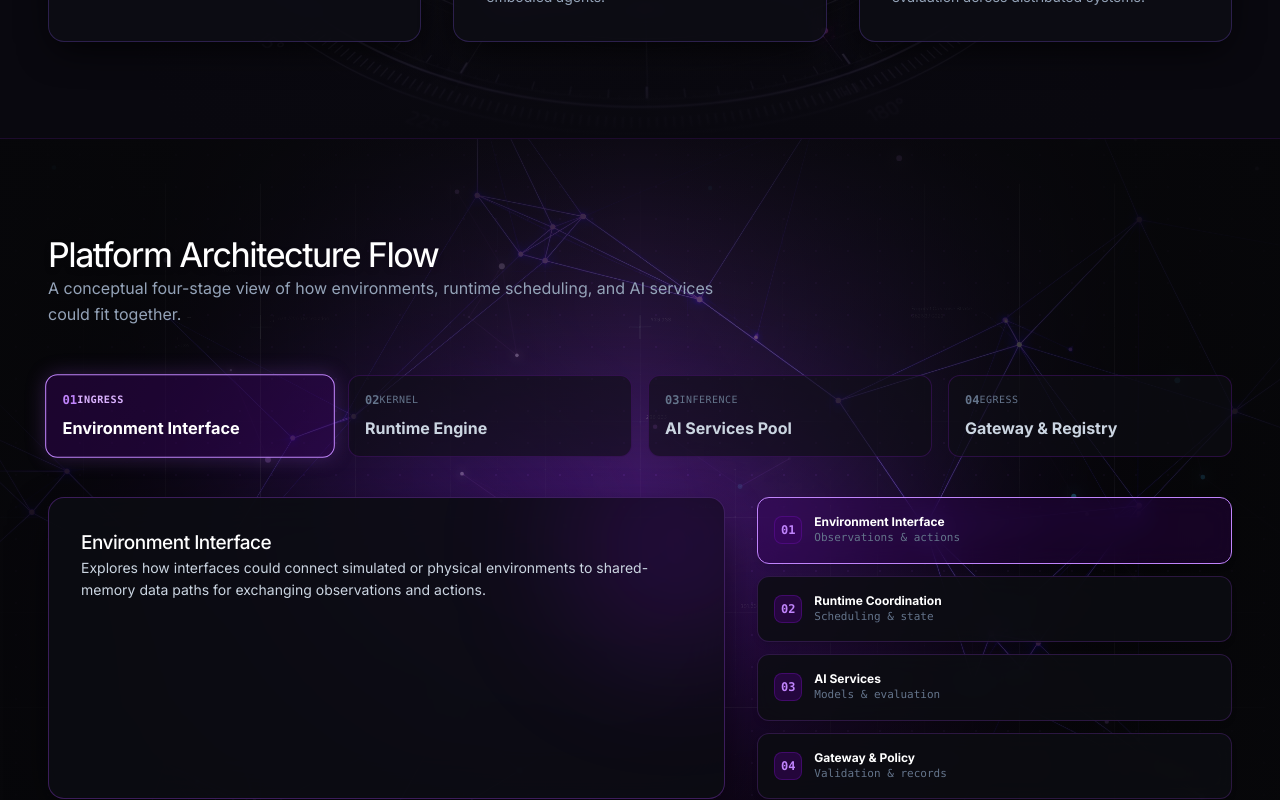
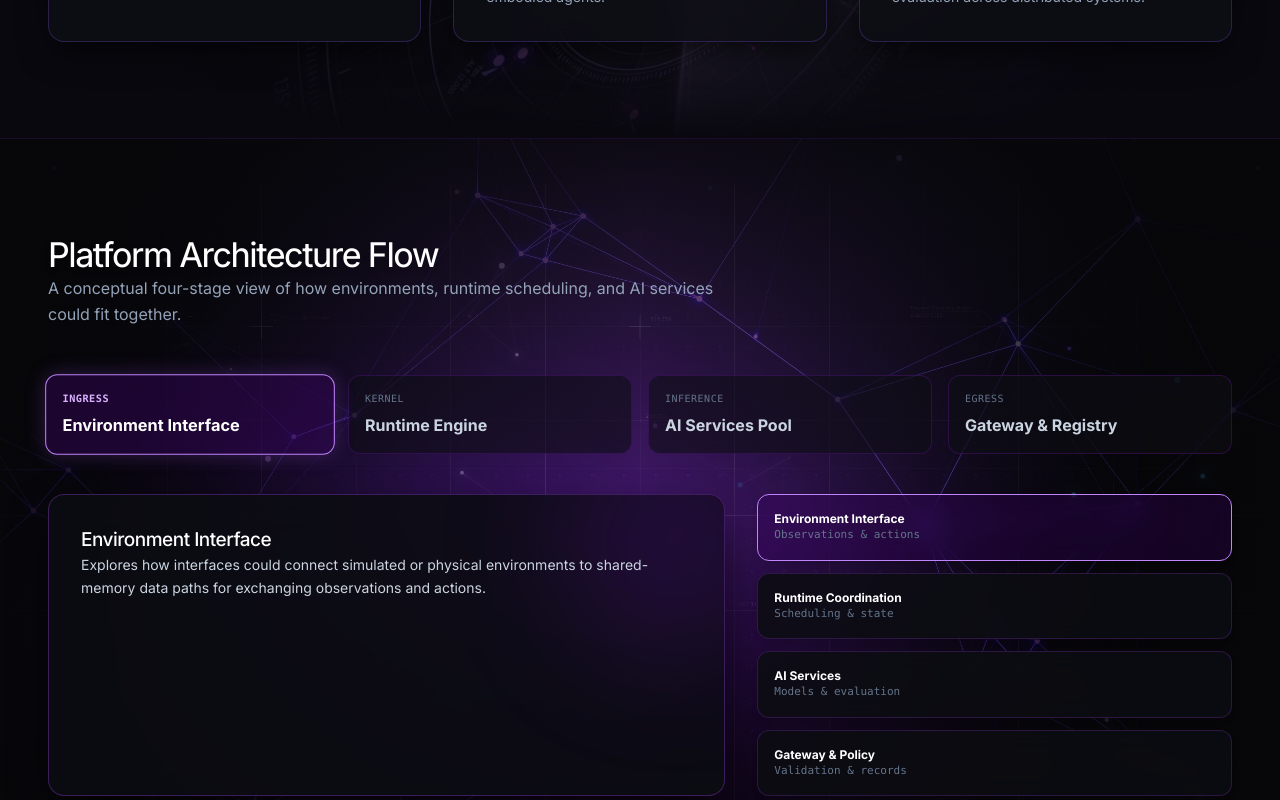
Before and after one commit to Pahuja07/SpacebornWeb, a React (Vite) app: page /platform-ai in a window 1280 px wide. Shown: the part 1380-2180 px from the top of the page. Built offline with nearby package versions, Linux system fonts and the light colour scheme.

Commit message:
Removed Numbers

```diff
--- a/src/features/platform-ai/ArchitectureSection.tsx
+++ b/src/features/platform-ai/ArchitectureSection.tsx
@@ -2,7 +2,6 @@
 
 interface PipelineStage {
     id: string;
-    stepNumber: string;
     shortTag: string;
     title: string;
     desc: string;
@@ -10,29 +9,25 @@
 
 const pipelineStages: PipelineStage[] = [
     {
-        id: "STAGE 01 // INGRESS",
-        stepNumber: "01",
+        id: "STAGE // INGRESS",
         shortTag: "INGRESS",
         title: "Environment Interface",
         desc: "Explores how interfaces could connect simulated or physical environments to shared-memory data paths for exchanging observations and actions.",
     },
     {
-        id: "STAGE 02 // KERNEL",
-        stepNumber: "02",
+        id: "STAGE // KERNEL",
         shortTag: "KERNEL",
         title: "Runtime Engine",
         desc: "Considers how state synchronization, tick coordination, rollback, and scheduling could support repeatable evaluations across different systems.",
     },
     {
-        id: "STAGE 03 // INFERENCE",
-        stepNumber: "03",
+        id: "STAGE // INFERENCE",
         shortTag: "INFERENCE",
         title: "AI Services Pool",
         desc: "Explores model orchestration, multimodal perception, and policy evaluation as components of a reusable AI services layer.",
     },
     {
-        id: "STAGE 04 // EGRESS",
-        stepNumber: "04",
+        id: "STAGE // EGRESS",
         shortTag: "EGRESS",
         title: "Gateway & Registry",
         desc: "Examines how a gateway could validate schemas, apply policy rules, and record events before passing actions to downstream systems.",
@@ -215,11 +210,12 @@
                             Platform Architecture Flow
                         </h2>
                         <p className="font-body text-[#94a3b8] text-base leading-relaxed">
-                        A conceptual four-stage view of how environments, runtime scheduling, and AI services could fit together.
+                            A conceptual four-stage view of how environments, runtime scheduling, and AI services could fit together.
                         </p>
                     </div>
                 </div>
 
+                {/* Top Cards (Numbers Removed) */}
                 <div className="w-full mb-10" id="pipeline-stepper">
                     <div className="grid grid-cols-2 lg:grid-cols-4 gap-4">
                         {pipelineStages.map((p, idx) => {
@@ -235,10 +231,7 @@
                                         : "border border-purple-900/40 bg-[#0e0e14]/60 hover:bg-purple-950/30 hover:border-purple-500/40"
                                         }`}
                                 >
-                                    <div className="flex items-center justify-between font-mono text-xs mb-2">
-                                        <span className={`font-bold ${isActive ? "text-[#c084fc]" : "text-[#64748b]"}`}>
-                                            {p.stepNumber}
-                                        </span>
+                                    <div className="flex items-center justify-end font-mono text-xs mb-2">
                                         <span className={`text-[10px] tracking-wider uppercase ${isActive ? "text-purple-300 font-semibold" : "text-[#64748b]"}`}>
                                             {p.shortTag}
                                         </span>
@@ -270,6 +263,7 @@
                         </div>
                     </div>
 
+                    {/* Right Columnar Cards (Numbers Removed) */}
                     <div className="lg:col-span-5 flex flex-col space-y-3 justify-between">
                         <button
                             type="button"
@@ -281,9 +275,6 @@
                                 }`}
                         >
                             <div className="flex items-center gap-3">
-                                <span className="w-7 h-7 rounded-lg bg-purple-950/50 border border-purple-800/40 text-[#c084fc] font-bold text-xs flex items-center justify-center">
-                                    01
-                                </span>
                                 <div>
                                     <div className="text-white text-xs font-bold font-sans">
                                         Environment Interface
@@ -303,9 +294,6 @@
                                 }`}
                         >
                             <div className="flex items-center gap-3">
-                                <span className="w-7 h-7 rounded-lg bg-purple-950/50 border border-purple-800/40 text-[#c084fc] font-bold text-xs flex items-center justify-center">
-                                    02
-                                </span>
                                 <div>
                                     <div className="text-white text-xs font-bold font-sans">
                                         Runtime Coordination
@@ -325,9 +313,6 @@
                                 }`}
                         >
                             <div className="flex items-center gap-3">
-                                <span className="w-7 h-7 rounded-lg bg-purple-950/50 border border-purple-800/40 text-[#c084fc] font-bold text-xs flex items-center justify-center">
-                                    03
-                                </span>
                                 <div>
                                     <div className="text-white text-xs font-bold font-sans">
                                         AI Services
@@ -347,9 +332,6 @@
                                 }`}
                         >
                             <div className="flex items-center gap-3">
-                                <span className="w-7 h-7 rounded-lg bg-purple-950/50 border border-purple-800/40 text-[#c084fc] font-bold text-xs flex items-center justify-center">
-                                    04
-                                </span>
                                 <div>
                                     <div className="text-white text-xs font-bold font-sans">
                                         Gateway &amp; Policy
--- a/src/features/platform-ai/PlatformAIPage.tsx
+++ b/src/features/platform-ai/PlatformAIPage.tsx
@@ -2,6 +2,7 @@
 import PillarsSection from "./PillarsSection";
 import ArchitectureSection from "./ArchitectureSection";
 import TelemetryTopologySection from "./TelemetryTopologySection";
+import "./platform-ai.css";
 
 export function PlatformAIPage() {
     return (
--- a/src/features/platform-ai/TelemetryTopologySection.tsx
+++ b/src/features/platform-ai/TelemetryTopologySection.tsx
@@ -179,7 +179,6 @@
                         <div className="space-y-3">
                             <div className="flex items-center justify-between font-mono text-xs text-[#a1a1aa] pb-2 border-b border-purple-900/40">
                                 <div className="flex items-center gap-2">
-                                    <span className="text-[#c084fc] font-bold">01</span>
                                     <span className="text-purple-300 font-semibold tracking-wider">
                                         INGRESS
                                     </span>
@@ -199,7 +198,6 @@
                         <div className="space-y-3">
                             <div className="flex items-center justify-between font-mono text-xs text-[#a1a1aa] pb-2 border-b border-purple-900/40">
                                 <div className="flex items-center gap-2">
-                                    <span className="text-[#c084fc] font-bold">02</span>
                                     <span className="text-purple-300 font-semibold tracking-wider">
                                         KERNEL
                                     </span>
@@ -219,7 +217,6 @@
                         <div className="space-y-3">
                             <div className="flex items-center justify-between font-mono text-xs text-[#a1a1aa] pb-2 border-b border-purple-900/40">
                                 <div className="flex items-center gap-2">
-                                    <span className="text-[#c084fc] font-bold">03</span>
                                     <span className="text-purple-300 font-semibold tracking-wider">
                                         INFERENCE
                                     </span>
@@ -239,7 +236,6 @@
                         <div className="space-y-3">
                             <div className="flex items-center justify-between font-mono text-xs text-[#a1a1aa] pb-2 border-b border-purple-900/40">
                                 <div className="flex items-center gap-2">
-                                    <span className="text-[#c084fc] font-bold">04</span>
                                     <span className="text-purple-300 font-semibold tracking-wider">
                                         EGRESS
                                     </span>
--- /dev/null
+++ b/src/features/platform-ai/platform-ai.css
@@ -0,0 +1,168 @@
+@keyframes isometric-float {
+
+    0%,
+    100% {
+        transform: translateY(0px);
+    }
+
+    50% {
+        transform: translateY(-12px);
+    }
+}
+
+@keyframes scan-beam-vertical {
+    0% {
+        transform: translateY(-100%);
+    }
+
+    100% {
+        transform: translateY(300%);
+    }
+}
+
+@keyframes radar-sweep {
+    from {
+        transform: rotate(0deg);
+    }
+
+    to {
+        transform: rotate(360deg);
+    }
+}
+
+@keyframes pulse-glow {
+
+    0%,
+    100% {
+        opacity: 0.3;
+        transform: scale(0.98);
+    }
+
+    50% {
+        opacity: 0.8;
+        transform: scale(1.02);
+    }
+}
+
+@keyframes laser-beam {
+    0% {
+        stroke-dashoffset: 1200;
+    }
+
+    100% {
+        stroke-dashoffset: 0;
+    }
+}
+
+@keyframes exec-pulse-glow {
+
+    0%,
+    100% {
+        box-shadow: 0 0 20px rgba(168, 85, 247, 0.4), inset 0 0 15px rgba(168, 85, 247, 0.2);
+        transform: scale(1);
+    }
+
+    50% {
+        box-shadow: 0 0 45px rgba(192, 132, 252, 0.8), inset 0 0 25px rgba(192, 132, 252, 0.4);
+        transform: scale(1.02);
+    }
+}
+
+@keyframes radar-spin-slow {
+    0% {
+        transform: rotate(0deg);
+    }
+
+    100% {
+        transform: rotate(360deg);
+    }
+}
+
+.animate-isometric-float {
+    animation: isometric-float 6s ease-in-out infinite;
+}
+
+.animate-scan-beam-vertical {
+    animation: scan-beam-vertical 4s linear infinite;
+}
+
+.animate-radar-sweep {
+    animation: radar-sweep 18s linear infinite;
+}
+
+.pulse-glow {
+    animation: pulse-glow 4s ease-in-out infinite;
+}
+
+.flow-line-pulse {
+    stroke-dasharray: 160 300;
+    animation: laser-beam 4s linear infinite;
+}
+
+.flow-line-pulse-split-top {
+    stroke-dasharray: 120 260;
+    animation: laser-beam 3.2s linear infinite;
+}
+
+.flow-line-pulse-split-bottom {
+    stroke-dasharray: 120 260;
+    animation: laser-beam 3.6s linear infinite 0.4s;
+}
+
+.exec-glow-box {
+    animation: exec-pulse-glow 4s ease-in-out infinite;
+}
+
+.radar-rotator {
+    animation: radar-spin-slow 28s linear infinite;
+}
+
+/* Button & Card Hovers */
+.btn-violet-gradient {
+    background: linear-gradient(135deg, #8b3df4 0%, #a855f7 50%, #7e22ce 100%);
+    transition: all 0.25s ease-in-out;
+}
+
+.btn-violet-gradient:hover {
+    filter: brightness(1.15);
+    box-shadow: 0 0 28px rgba(168, 85, 247, 0.65);
+    transform: translateY(-1px);
+}
+
+.violet-border-glow:hover {
+    border-color: rgba(168, 85, 247, 0.6) !important;
+    box-shadow: 0 0 30px -5px rgba(168, 85, 247, 0.35);
+}
+
+/* Interactive Nodes Scaling */
+.interactive-node {
+    transition: all 0.3s ease;
+    cursor: pointer;
+}
+
+.interactive-node:hover {
+    transform: scale(1.05);
+    border-color: #c084fc;
+    box-shadow: 0 0 30px rgba(168, 85, 247, 0.6);
+}
+
+.mascot-hover-wrap {
+    display: flex;
+    justify-content: center;
+    align-items: center;
+    margin-bottom: 24px;
+}
+
+.mascot-hover-img {
+    width: 220px;
+    height: auto;
+    object-fit: contain;
+    filter: drop-shadow(0 15px 30px rgba(157, 92, 230, 0.35));
+    transition: transform 300ms ease, filter 300ms ease;
+    cursor: pointer;
+}
+
+.mascot-hover-img:hover {
+    transform: translateY(-6px) scale(1.04);
+    filter: drop-shadow(0 20px 40px rgba(168, 85, 247, 0.65));
+}
--- a/src/styles/theme.css
+++ b/src/styles/theme.css
@@ -55,9 +55,6 @@
 
 * {
   box-sizing: border-box;
-  animation: none !important;
-  transition: none !important;
-  scroll-behavior: auto !important;
 }
 
 body {
@@ -875,176 +872,3 @@
   color: var(--color-accent);
   background: rgba(181, 134, 255, 0.08);
 }
-
-/* ========================================================== */
-/* NEW: PLATFORM AI ANIMATIONS AND HOVER CLASSES              */
-/* ========================================================== */
-
-@keyframes isometric-float {
-
-  0%,
-  100% {
-    transform: translateY(0px);
-  }
-
-  50% {
-    transform: translateY(-12px);
-  }
-}
-
-@keyframes scan-beam-vertical {
-  0% {
-    transform: translateY(-100%);
-  }
-
-  100% {
-    transform: translateY(300%);
-  }
-}
-
-@keyframes radar-sweep {
-  from {
-    transform: rotate(0deg);
-  }
-
-  to {
-    transform: rotate(360deg);
-  }
-}
-
-@keyframes pulse-glow {
-
-  0%,
-  100% {
-    opacity: 0.3;
-    transform: scale(0.98);
-  }
-
-  50% {
-    opacity: 0.8;
-    transform: scale(1.02);
-  }
-}
-
-@keyframes laser-beam {
-  0% {
-    stroke-dashoffset: 1200;
-  }
-
-  100% {
-    stroke-dashoffset: 0;
-  }
-}
-
-@keyframes exec-pulse-glow {
-
-  0%,
-  100% {
-    box-shadow: 0 0 20px rgba(168, 85, 247, 0.4), inset 0 0 15px rgba(168, 85, 247, 0.2);
-    transform: scale(1);
-  }
-
-  50% {
-    box-shadow: 0 0 45px rgba(192, 132, 252, 0.8), inset 0 0 25px rgba(192, 132, 252, 0.4);
-    transform: scale(1.02);
-  }
-}
-
-@keyframes radar-spin-slow {
-  0% {
-    transform: rotate(0deg);
-  }
-
-  100% {
-    transform: rotate(360deg);
-  }
-}
-
-.animate-isometric-float {
-  animation: isometric-float 6s ease-in-out infinite;
-}
-
-.animate-scan-beam-vertical {
-  animation: scan-beam-vertical 4s linear infinite;
-}
-
-.animate-radar-sweep {
-  animation: radar-sweep 18s linear infinite;
-}
-
-.pulse-glow {
-  animation: pulse-glow 4s ease-in-out infinite;
-}
-
-.flow-line-pulse {
-  stroke-dasharray: 160 300;
-  animation: laser-beam 4s linear infinite;
-}
-
-.flow-line-pulse-split-top {
-  stroke-dasharray: 120 260;
-  animation: laser-beam 3.2s linear infinite;
-}
-
-.flow-line-pulse-split-bottom {
-  stroke-dasharray: 120 260;
-  animation: laser-beam 3.6s linear infinite 0.4s;
-}
-
-.exec-glow-box {
-  animation: exec-pulse-glow 4s ease-in-out infinite;
-}
-
-.radar-rotator {
-  animation: radar-spin-slow 28s linear infinite;
-}
-
-/* Button & Card Hovers */
-.btn-violet-gradient {
-  background: linear-gradient(135deg, #8b3df4 0%, #a855f7 50%, #7e22ce 100%);
-  transition: all 0.25s ease-in-out;
-}
-
-.btn-violet-gradient:hover {
-  filter: brightness(1.15);
-  box-shadow: 0 0 28px rgba(168, 85, 247, 0.65);
-  transform: translateY(-1px);
-}
-
-.violet-border-glow:hover {
-  border-color: rgba(168, 85, 247, 0.6) !important;
-  box-shadow: 0 0 30px -5px rgba(168, 85, 247, 0.35);
-}
-
-/* Interactive Nodes Scaling */
-.interactive-node {
-  transition: all 0.3s ease;
-  cursor: pointer;
-}
-
-.interactive-node:hover {
-  transform: scale(1.05);
-  border-color: #c084fc;
-  box-shadow: 0 0 30px rgba(168, 85, 247, 0.6);
-}
-
-.mascot-hover-wrap {
-  display: flex;
-  justify-content: center;
-  align-items: center;
-  margin-bottom: 24px;
-}
-
-.mascot-hover-img {
-  width: 220px;
-  height: auto;
-  object-fit: contain;
-  filter: drop-shadow(0 15px 30px rgba(157, 92, 230, 0.35));
-  transition: transform 300ms ease, filter 300ms ease;
-  cursor: pointer;
-}
-
-.mascot-hover-img:hover {
-  transform: translateY(-6px) scale(1.04);
-  filter: drop-shadow(0 20px 40px rgba(168, 85, 247, 0.65));
-}
```
